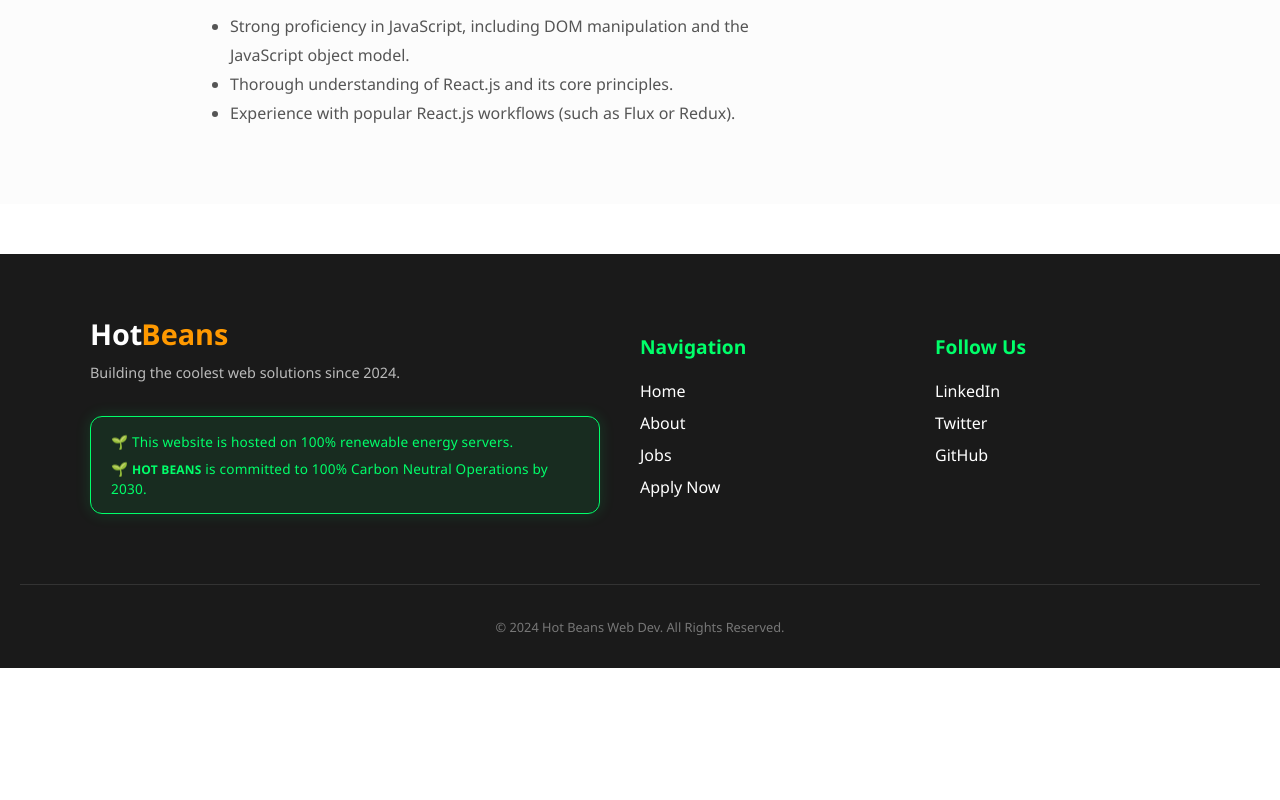
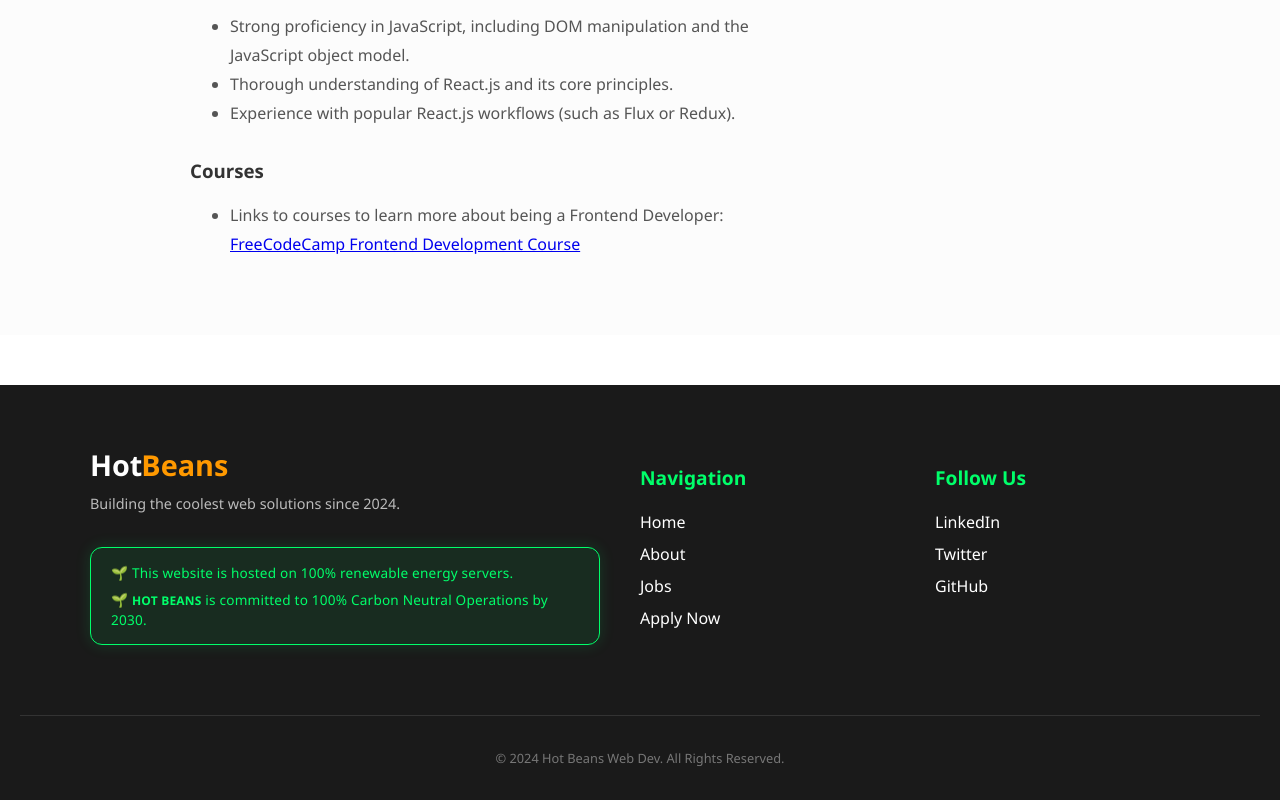
Before and after one commit to Yousuf-afk/Unit6-WebDesign_19257415, a plain HTML site: page frontend.html in a window 1280 px wide. Shown: the part 751-1551 px from the top of the page. Before the commit the page ends 1419 px from the top, so only its background shows below. Drawn offline with Linux system fonts and the light colour scheme.

Commit message:
frontend.html

```diff
--- a/frontend.html
+++ b/frontend.html
@@ -48,6 +48,15 @@
                         <li>Strong proficiency in JavaScript, including DOM manipulation and the JavaScript object model.</li>
                         <li>Thorough understanding of React.js and its core principles.</li>
                         <li>Experience with popular React.js workflows (such as Flux or Redux).</li>
+                    </ul>
+                    <h3>Courses</h3>
+                    <ul>
+                        <li>Links to courses to learn more about being a Frontend Developer:
+                            <a href="https://www.freecodecamp.org/learn/" target="_blank">
+            FreeCodeCamp Frontend Development Course
+        </a>
+                        </li>
+
                     </ul>
                 </div>
 
```
